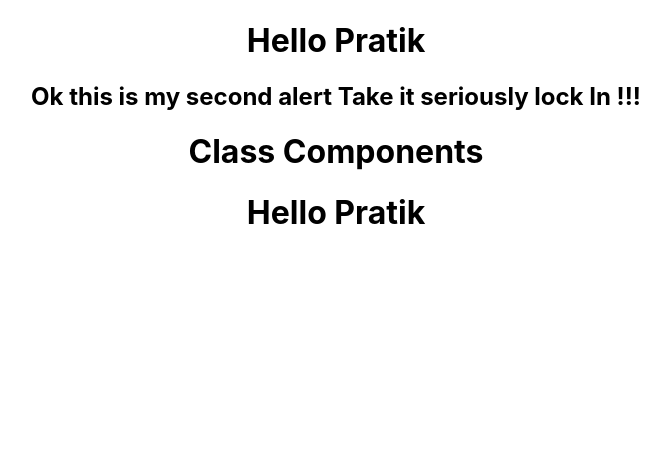
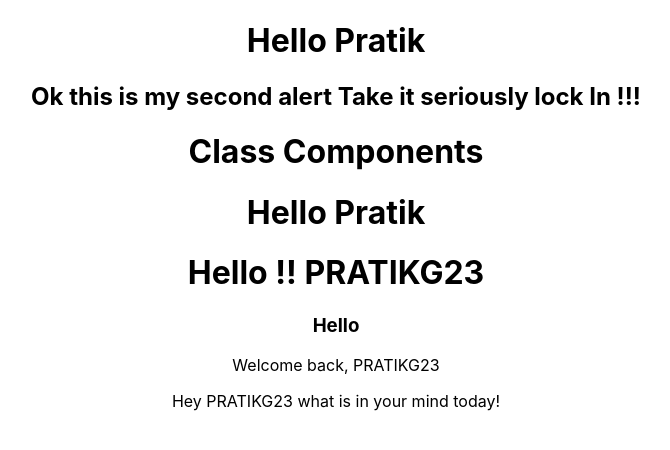
Before and after one commit to Pratik23G/typeMastery, a React (Create React App) app in the folder reactDays/lesson01hello/: page / in a window 1280 px wide. Shown: the top 450 px of the page, without its empty margins (304-974 px from the left). Built offline with nearby package versions, Linux system fonts and the light colour scheme.

Commit message:
Learn few rules of JSX and avoid begineer mistakes

```diff
--- a/reactDays/lesson01hello/src/App.js
+++ b/reactDays/lesson01hello/src/App.js
@@ -3,7 +3,12 @@ import "./App.css";
 import Greet from "./components/Greet";
 import AlertMessage from "./components/ConfirmAlert";
 import Welcome from "./components/Welcome";
-import Hello from "./components/Hello";
+import {
+  Hello,
+  CallUser,
+  CheckStatus,
+  HasCheckedStatus,
+} from "./components/Hello";
 function App() {
   return (
     <div className="App">
@@ -11,6 +16,9 @@ function App() {
       <AlertMessage />
       <Welcome />
       <Hello />
+      <CallUser />
+      <CheckStatus />
+      <HasCheckedStatus />
     </div>
   );
 }
--- a/reactDays/lesson01hello/src/components/Hello.js
+++ b/reactDays/lesson01hello/src/components/Hello.js
@@ -1,6 +1,6 @@
 import React from "react";
 
-const Hello = () => {
+export const Hello = () => {
   //   return (
   //     <div>
   //       <h1> Hello Pratik</h1>
@@ -13,4 +13,50 @@ const Hello = () => {
   );
 };
 
-export default Hello;
+//React uses what we embedding
+//  expression rule where the {} braces gives Jsx
+//  power to add any valid Js expression into visual layout
+
+const userName = "PRATIKG23";
+
+<h1> Hello {userName} </h1>;
+
+//in react it is simply this
+
+export const CallUser = () => {
+  return React.createElement("h1", null, "Hello !! ", userName);
+};
+
+//Another rule is that a Js function cannot return 2 values at once
+// if siblings collide we use what we call react Fragment <> </>
+const hasLoggedIn = true;
+export const CheckStatus = () => {
+  if (hasLoggedIn) {
+    return (
+      <>
+        <h3>Hello </h3>
+        <p> Welcome back, {userName}</p>
+      </>
+    );
+  }
+  return (
+    <h2>Unable to vaerify you Tray again later! {userName} is invalid Name</h2>
+  );
+};
+
+//now the above fragment condition can be further tuned using ternary operator as Js
+// JSX uses ternary operator to hide elements on fly
+
+const checkStatus = false;
+
+export const HasCheckedStatus = () => {
+  return (
+    <div>
+      {!checkStatus ? (
+        <p> Hey {userName} what is in your mind today!</p>
+      ) : (
+        <p> {userName} session has Logged out Login in again </p>
+      )}
+    </div>
+  );
+};
```
